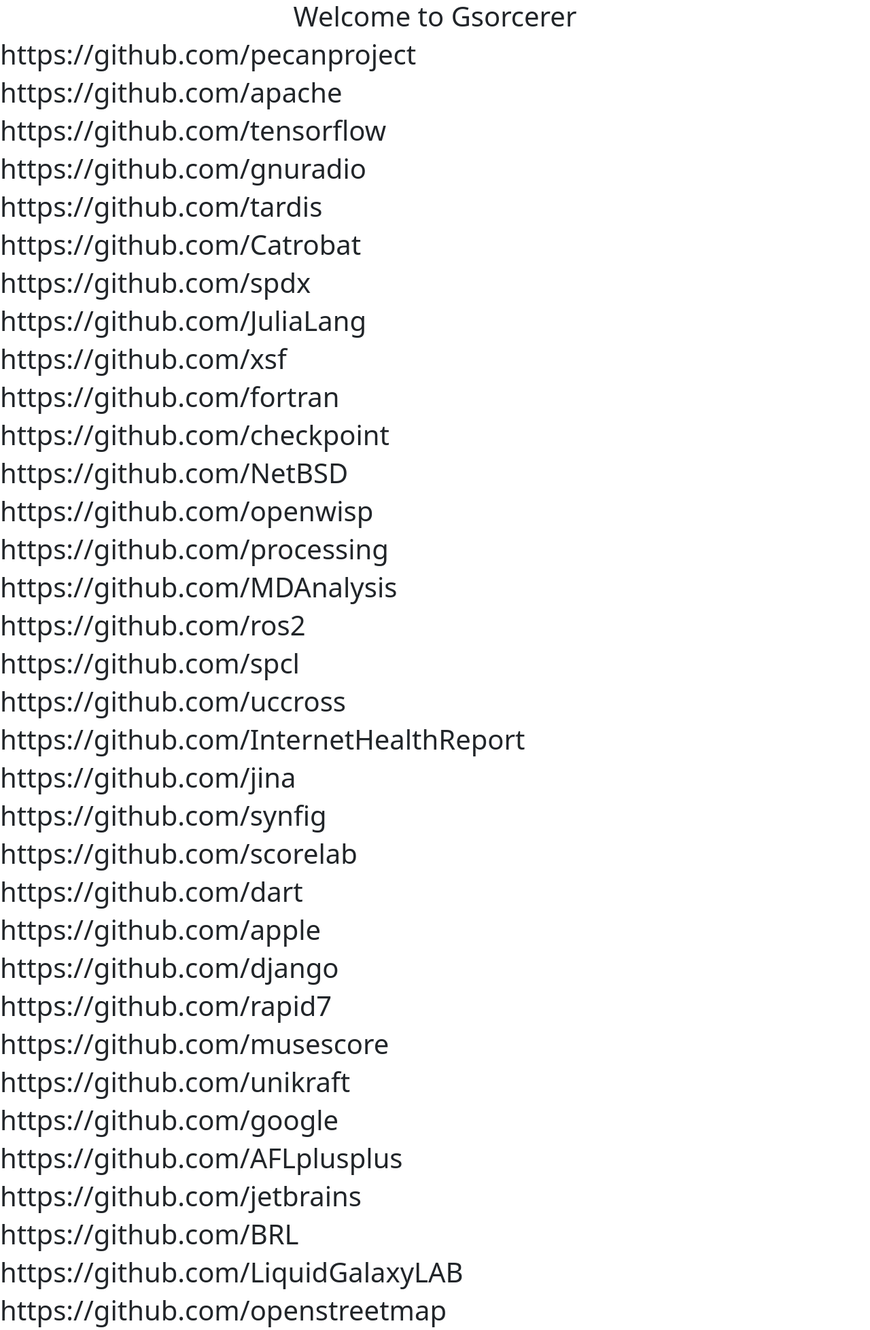
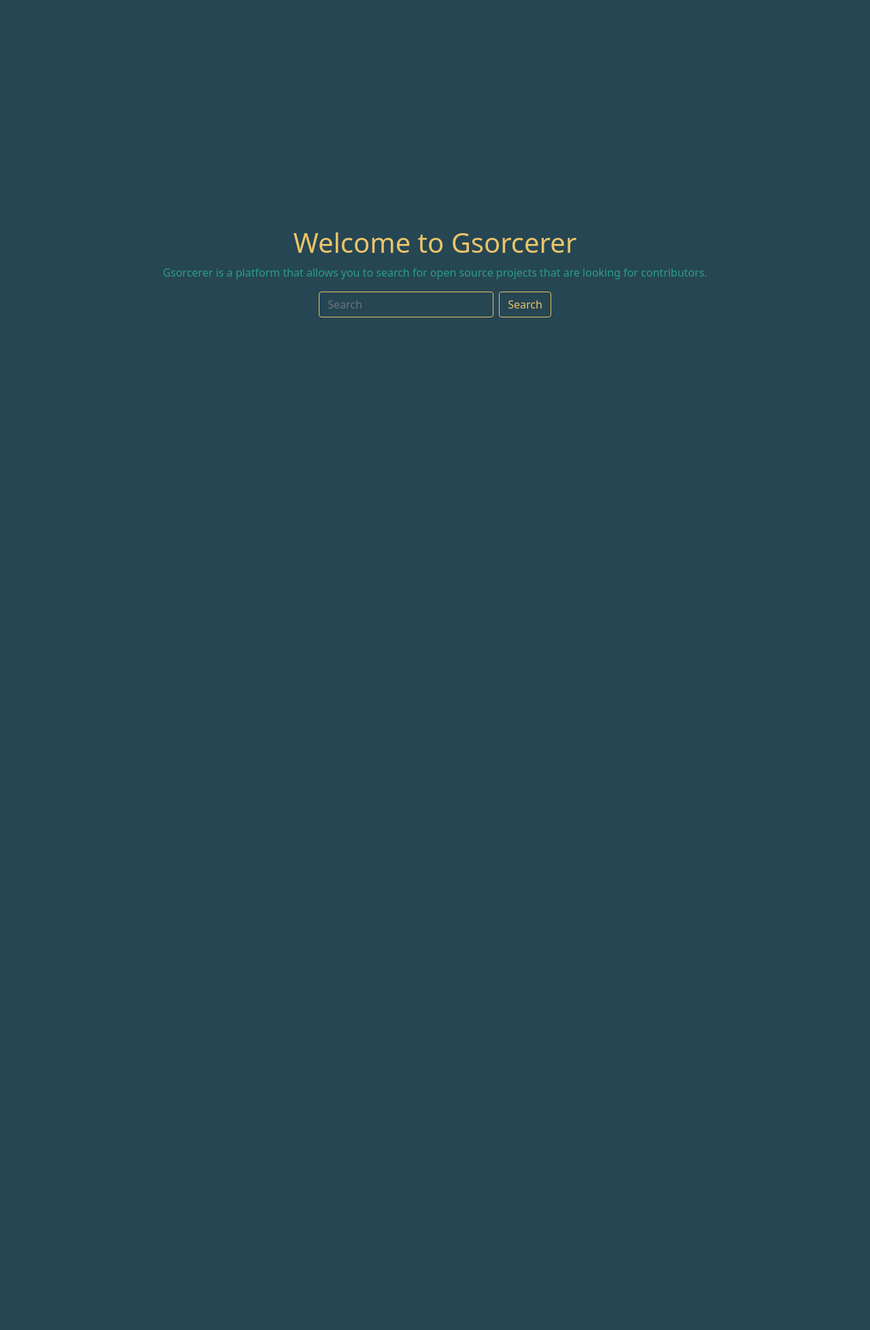
Before and after one commit to OsafAliSayed/GSorcerer, a Django app: page / in a window 1280 px wide. Shown: the top 1957 px of the page at 68% size. After the commit the page ends 467 px from the top, so only its background shows below. Run offline with Django 5.2, Linux system fonts and the light colour scheme; data comes from the database, SQL or seed files in the repository; some libraries are stand-ins or nearby versions.

Commit message:
styling the frontend

```diff
--- /dev/null
+++ b/gsorcerer/static/gsorcerer/style.css
@@ -0,0 +1,38 @@
+:root {
+    --primary: #264653;
+    --secondary: #2A9D8F;
+    --tertiary: #E9C46A;
+}
+html, body {
+    padding: 0;
+    margin: 0;
+    height: 100%;
+    color: var(--tertiary);
+    background-color: var(--primary);
+}
+
+.btn-outline-success {
+    color: var(--tertiary);
+    border-color: var(--tertiary);
+}
+.btn-outline-success:hover {
+    color: var(--primary);
+    background-color: var(--tertiary);
+    border-color: var(--tertiary);
+}
+
+.sub-text {
+    color: var(--secondary);
+}
+.form-control {
+    width: 80%;
+    background-color: var(--primary);
+    color: var(--tertiary);
+    border-color: var(--tertiary);
+}
+.form-control:focus {
+    background-color: var(--primary);
+    color: var(--tertiary);
+    border-color: var(--tertiary);
+    box-shadow: 0 0 0 0.2rem rgba(233, 196, 106, 0.25);
+}
--- a/gsorcerer/templates/gsorcerer/index.html
+++ b/gsorcerer/templates/gsorcerer/index.html
@@ -6,20 +6,32 @@ Home
 
 {% block body %}
 <!-- Title -->
-<div class="row">
+<div class="row d-flex flex-column justify-content-center align-items-center h-100">
     <div class="col-12">
         <h1 class="text-center">Welcome to Gsorcerer</h1>
     </div>
-    {% for organization in organizations %}
-    <h1>{{organization.source_code}}</h1>
-    <!-- <div class="card" style="width: 18rem;">
+    <div class="col-12">
+        <p class="sub-text text-center">
+            Gsorcerer is a platform that allows you to search for open source projects that are looking for
+            contributors.
+        </p>
+    </div>
+    <div class="col-6">
+        <form class="form-inline d-flex justify-content-center">
+            <input class="form-control  mr-sm-2 w-80" type="search" placeholder="Search" aria-label="Search">
+            <button class="btn btn-outline-success my-2 my-sm-0" type="submit">Search</button>
+          </form>
+    </div>
+    <!-- {% for organization in organizations %}
+
+    <div class="card" style="width: 18rem;">
         <img class="card-img-top" src="{{ organization.logo_url }}" alt="Card image cap">
         <div class="card-body">
           <h5 class="card-title">{{organization.name}}</h5>
           <p class="card-text">{{organization.description}}</p>
           <a href="{{organization.source_code}}" class="btn btn-primary">Source Code</a>
         </div>
-    </div> -->
-    {% endfor %}
+    </div>
+    {% endfor %} -->
 </div>
 {% endblock %}
--- a/gsorcerer/templates/gsorcerer/layout.html
+++ b/gsorcerer/templates/gsorcerer/layout.html
@@ -10,9 +10,10 @@
         integrity="sha384-Vkoo8x4CGsO3+Hhxv8T/Q5PaXtkKtu6ug5TOeNV6gBiFeWPGFN9MuhOf23Q9Ifjh" crossorigin="anonymous">
     <link href="https://cdn.jsdelivr.net/npm/bootstrap@5.1.3/dist/css/bootstrap.min.css" rel="stylesheet"
         integrity="sha384-1BmE4kWBq78iYhFldvKuhfTAU6auU8tT94WrHftjDbrCEXSU1oBoqyl2QvZ6jIW3" crossorigin="anonymous">
+    <link rel="stylesheet" href="{% static 'gsorcerer/style.css' %}">
 </head>
 
-<body>
+<body class="h-100">
     <!-- Body -->
     {% block body %}
 
```
